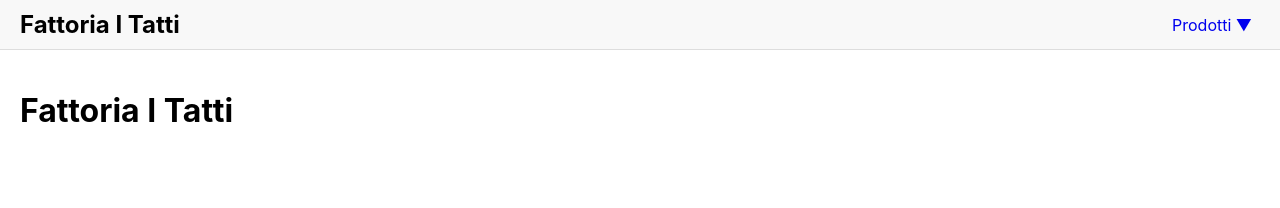
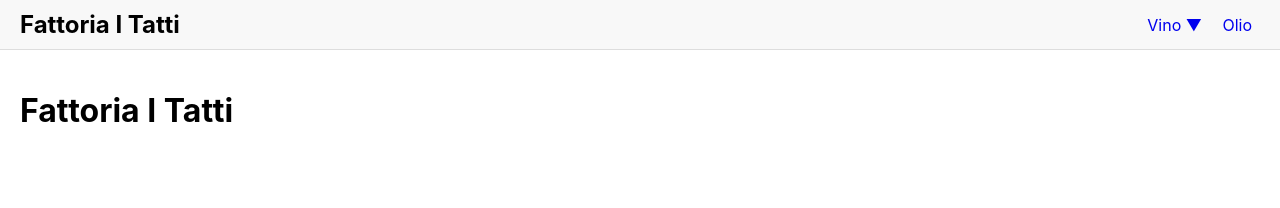
Before and after one commit to villaitatti/farm_website, a Jekyll site: the page built from index.md, in a window 1280 px wide. Shown: the top 208 px of the page. Built offline with Jekyll 4.4.1, drawn with Linux system fonts in a browser that asks for light colours; part of the change alters nothing that is shown.

Commit message:
changes to nav menu

```diff
--- a/_includes/nav.html
+++ b/_includes/nav.html
@@ -1,25 +1,60 @@
 <nav class="top-nav" style="float: right;">
   <ul style="list-style: none; margin: 0; padding: 0;">
+    <!-- Vino Menu -->
     <li style="display: inline-block; position: relative;">
-      <a href="#" style="text-decoration: none; padding: 8px;">Prodotti ▼</a>
-      <ul style="list-style: none; position: absolute; background: #fff; border: 1px solid #ccc; display: none; margin: 0; padding: 0;">
-        <li><a href="/vino/rosso-toscana/2024-rosso-toscana.html" style="display: block; padding: 8px; text-decoration: none;">Rosso Toscana 2024</a></li>
-        <li><a href="/vino/[ALTRO-PRODOTTO].html" style="display: block; padding: 8px; text-decoration: none;">Altro Vino</a></li>
-        <li><a href="/olio/[ANNO-OLIO].html" style="display: block; padding: 8px; text-decoration: none;">Olio</a></li>
+      <a href="#" style="text-decoration: none; padding: 8px;">Vino ▼</a>
+      <ul
+        style="list-style: none; position: absolute; background: #fff; border: 1px solid #ccc; display: none; margin: 0; padding: 0;">
+        <li style="position: relative;">
+          <a href="#" style="display: block; padding: 8px; text-decoration: none;">Rosso Toscana ▼</a>
+          <ul
+            style="list-style: none; position: absolute; top: 0; left: 100%; background: #fff; border: 1px solid #ccc; display: none; margin: 0; padding: 0;">
+            <li><a href="/vino/rosso-toscana/2024-rosso-toscana.html"
+                style="display: block; padding: 8px; text-decoration: none;">Rosso Toscana 2024</a></li>
+          </ul>
+        </li>
       </ul>
+    </li>
+
+    <!-- Olio Menu -->
+    <li style="display: inline-block; position: relative;">
+      <a href="/olio/index.html" style="text-decoration: none; padding: 8px;">Olio</a>
     </li>
   </ul>
 </nav>
 
 <script>
-  // Simple JS to toggle the dropdown on hover
-  document.addEventListener("DOMContentLoaded", function() {
-    var dropdown = document.querySelector('.top-nav li');
-    dropdown.addEventListener('mouseenter', function() {
-      dropdown.querySelector('ul').style.display = 'block';
+  document.addEventListener("DOMContentLoaded", function () {
+    var topNav = document.querySelector('.top-nav');
+
+    // For the first level dropdowns (e.g. "Vino")
+    var topLevelItems = topNav.querySelectorAll('> ul > li');
+    topLevelItems.forEach(function (item) {
+      if (item.querySelector('ul')) {
+        item.addEventListener('mouseenter', function () {
+          var submenu = item.querySelector('ul');
+          if (submenu) submenu.style.display = 'block';
+        });
+        item.addEventListener('mouseleave', function () {
+          var submenu = item.querySelector('ul');
+          if (submenu) submenu.style.display = 'none';
+        });
+      }
     });
-    dropdown.addEventListener('mouseleave', function() {
-      dropdown.querySelector('ul').style.display = 'none';
+
+    // For the second level dropdowns (e.g. "Rosso Toscana")
+    var secondLevelItems = topNav.querySelectorAll('ul ul li');
+    secondLevelItems.forEach(function (subitem) {
+      if (subitem.querySelector('ul')) {
+        subitem.addEventListener('mouseenter', function () {
+          var submenu = subitem.querySelector('ul');
+          if (submenu) submenu.style.display = 'block';
+        });
+        subitem.addEventListener('mouseleave', function () {
+          var submenu = subitem.querySelector('ul');
+          if (submenu) submenu.style.display = 'none';
+        });
+      }
     });
   });
 </script>
```
